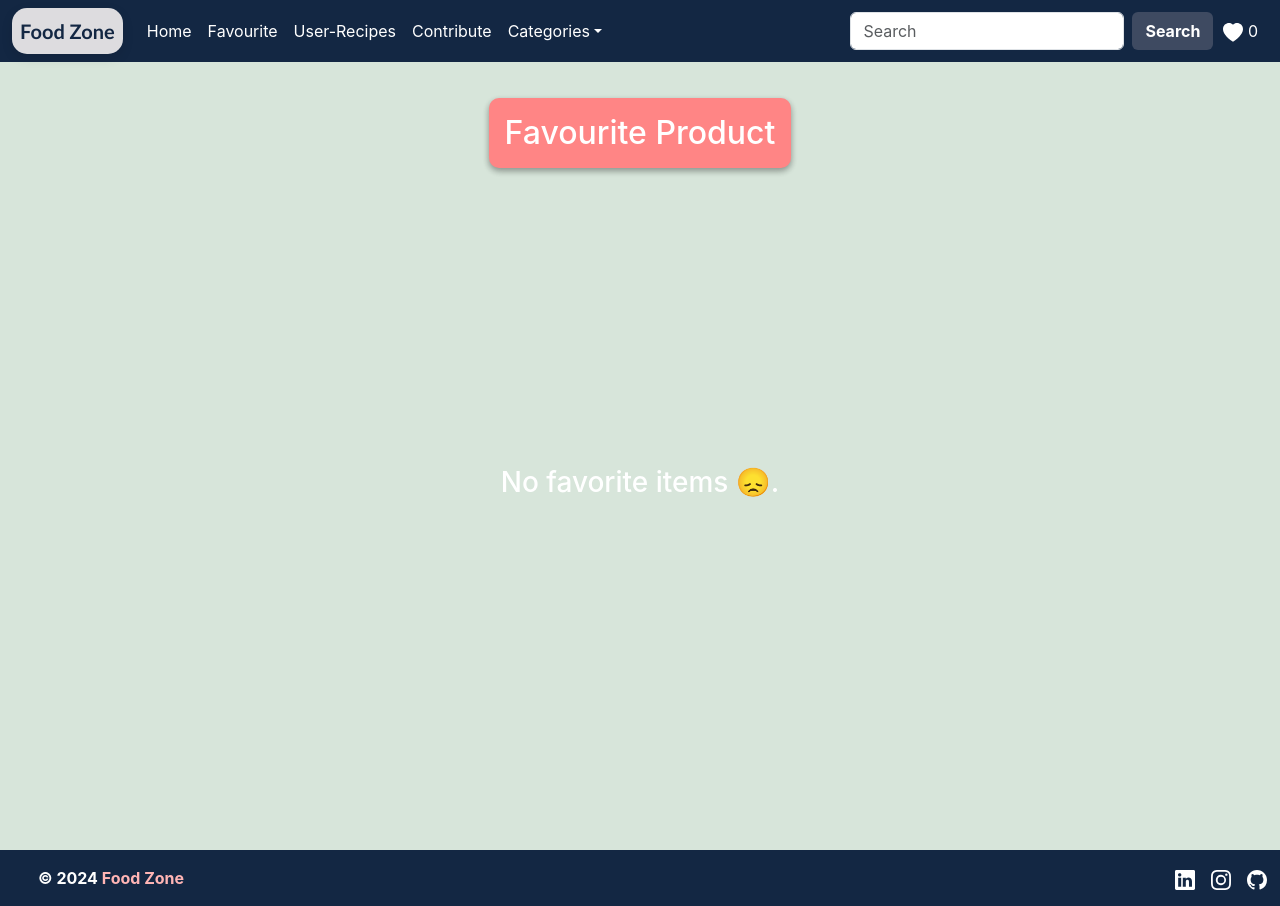
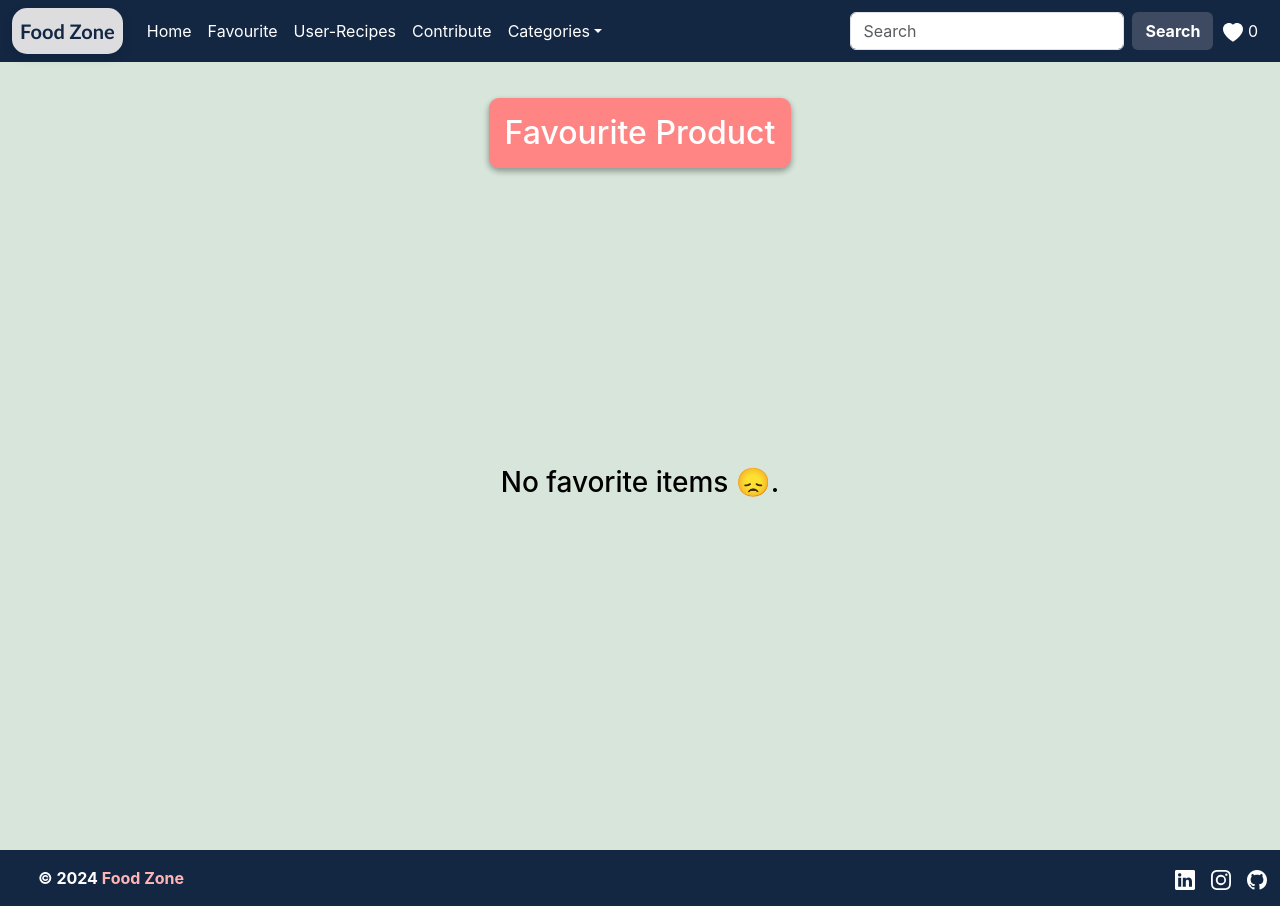
Before and after one commit to SrikanthK123/FoodZone, a React (Create React App) app: page /FavouriteRecipes in a window 1280 px wide. Built offline with nearby package versions, Linux system fonts and the light colour scheme.

Commit message:
FinalFoodZoneRecipe

```diff
--- a/src/components/FavouriteRecipes.js
+++ b/src/components/FavouriteRecipes.js
@@ -25,7 +25,7 @@ const FavouriteRecipes = () => {
       {
         FavouriteProduct.length === 0 ? (
             <div style={{width:'100%',height:'75vh',display:'flex',justifyContent:'center',alignItems:'center'}}>
-                <h3 style={{ textAlign: 'center', marginTop: '20px' ,color:'white'}}>No favorite items 😞.</h3>
+                <h3 style={{ textAlign: 'center', marginTop: '20px' ,color:'black'}}>No favorite items 😞.</h3>
                 </div>
 
             ) : (
```
